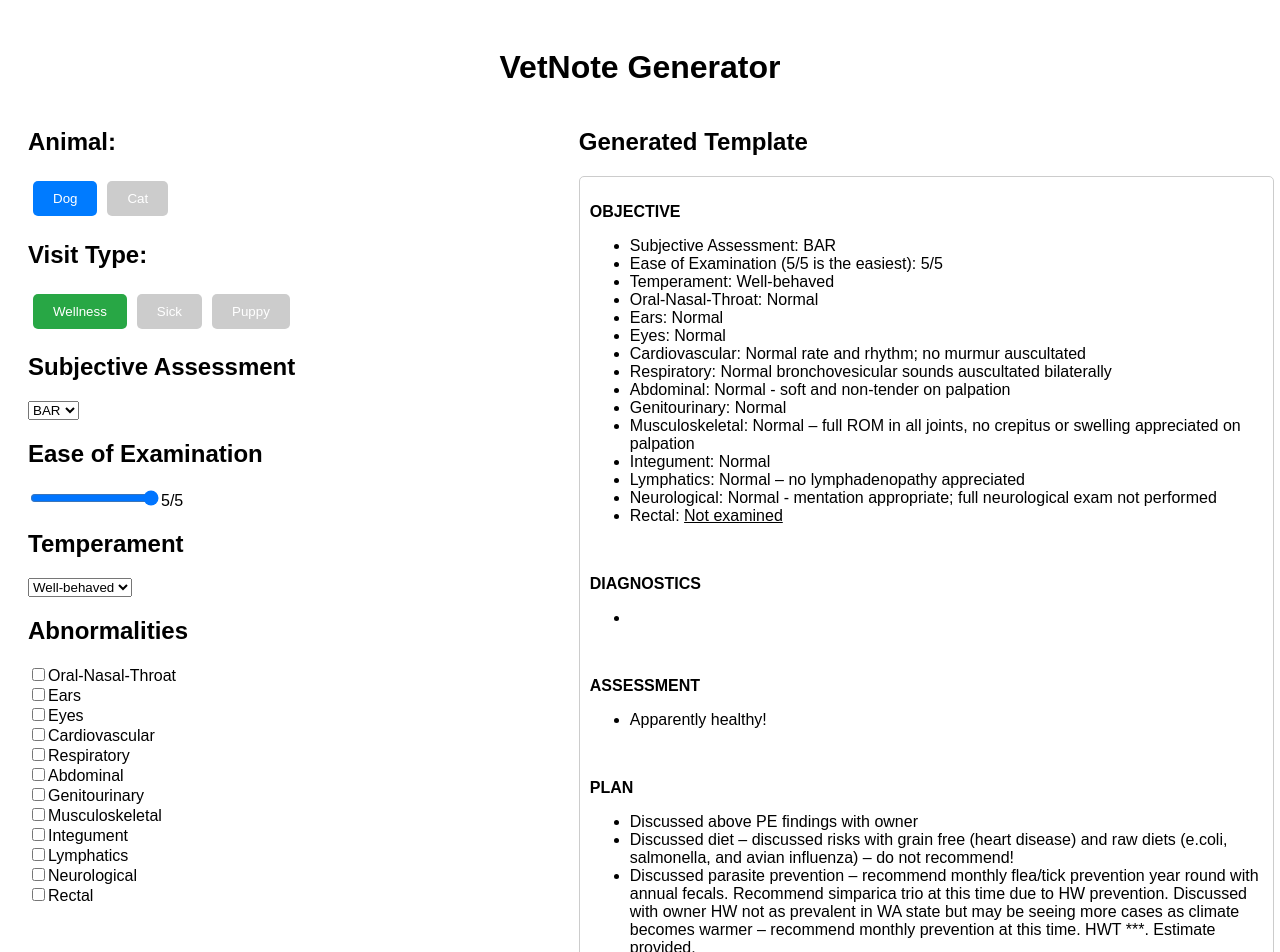
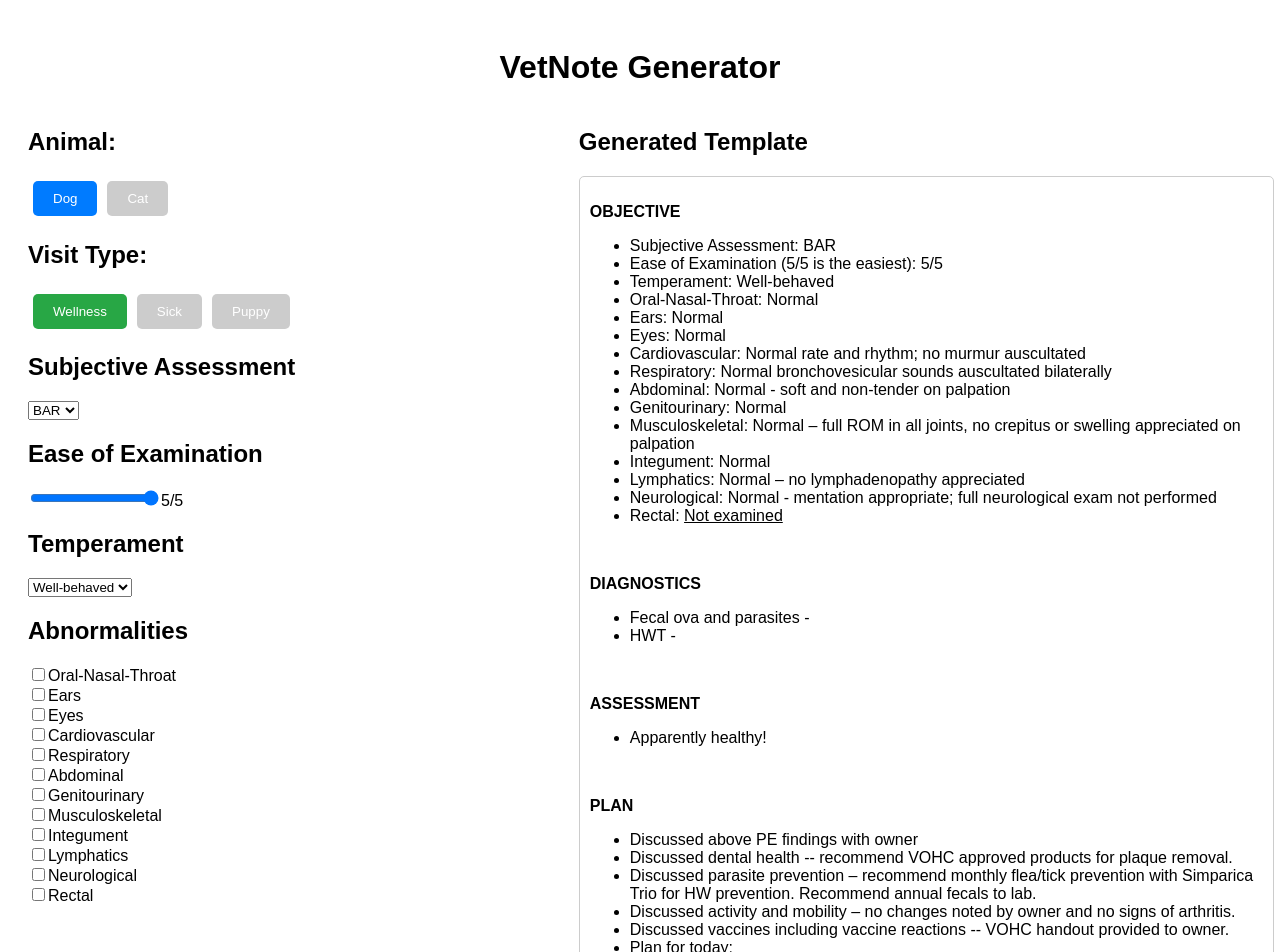
Before and after one commit to ianrichr/vetnote.github.io, a React (Create React App) app: page / in a window 1280 px wide. Shown: the top 952 px of the page. Built offline with nearby package versions, Linux system fonts and the light colour scheme.

Commit message:
Dog wellness template adjustments

```diff
--- a/src/config/sectionTexts.ts
+++ b/src/config/sectionTexts.ts
@@ -8,19 +8,29 @@ export const assessmentConfig = {
   },
 };
 
+// Diagnostics section configurations
+
+export const diagnosticsConfig = {
+  wellness: {
+    default: 'Fecal ova and parasites - ',
+    dog: 'HWT - ',
+    cat: '',
+  },
+};
+
 // Plan section configurations by visit type and animal
 
 export const planConfig = {
   wellness: {
     dog: {
       peFindings: 'Discussed above PE findings with owner',
-      diet: 'Discussed diet – discussed risks with grain free (heart disease) and raw diets (e.coli, salmonella, and avian influenza) – do not recommend!',
+      dentalHealth: 'Discussed dental health -- recommend VOHC approved products for plaque removal.',
       parasite:
-        'Discussed parasite prevention – recommend monthly flea/tick prevention year round with annual fecals. Recommend simparica trio at this time due to HW prevention. Discussed with owner HW not as prevalent in WA state but may be seeing more cases as climate becomes warmer – recommend monthly prevention at this time. HWT ***. Estimate provided.',
+        'Discussed parasite prevention – recommend monthly flea/tick prevention with Simparica Trio for HW prevention. Recommend annual fecals to lab.',
       activity:
         'Discussed activity and mobility – no changes noted by owner and no signs of arthritis.',
       vaccines:
-        'Discussed vaccines – today due for ***. Discussed canine influenza vaccine. Discussed vaccine reactions with owner.',
+        'Discussed vaccines including vaccine reactions -- VOHC handout provided to owner.',
       planForToday: 'Plan for today:',
       ownerAgrees:
         'Owner agrees with above plan and has no questions at this time.',
--- a/src/templates/sections/DiagnosticsSection.ts
+++ b/src/templates/sections/DiagnosticsSection.ts
@@ -2,9 +2,29 @@ import { TemplateContext, DiagnosticsSection, DiagnosticItem } from '../../types
 import { buildEarsDiagnostics } from '../systems/Ears';
 import { buildEyesDiagnostics } from '../systems/Eyes';
 import { getPuppyKittenDiagnostics } from '../../config/systemTexts';
+import { diagnosticsConfig } from '../../config/sectionTexts';
 
 export const buildDiagnosticsSection = (context: TemplateContext): DiagnosticsSection => {
   const items: DiagnosticItem[] = [];
+
+  // Check if there are any abnormalities
+  const hasAbnormalities = context.abnormalities.length > 0;
+
+  // Add healthy diagnositic text if no abnormalities
+  if (!hasAbnormalities && context.visitType != "Sick") {
+    let defaultDiagosticText = diagnosticsConfig.wellness.default;
+    let dogDiagnosticText = diagnosticsConfig.wellness.dog;
+    let catDiagnosticText = diagnosticsConfig.wellness.cat
+    items.push({ label: defaultDiagosticText });
+
+    if (context.animal === 'Dog' && dogDiagnosticText) {
+      items.push({ label: dogDiagnosticText });
+    } else if (context.animal === 'Cat' && catDiagnosticText) {
+      items.push({ label: catDiagnosticText });
+    }
+
+    return { items };
+  }
 
   // Ears diagnostics (returns array now)
   const earsDiagnostics = buildEarsDiagnostics(context);
--- a/src/templates/sections/PlanSection.ts
+++ b/src/templates/sections/PlanSection.ts
@@ -113,7 +113,7 @@ const getVisitSpecificPlanItems = (context: TemplateContext): PlanItem[] => {
   const items: PlanItem[] = [];
 
   if (context.visitType === 'Wellness' && context.animal === 'Dog') {
-    items.push({ text: planConfig.wellness.dog.diet });
+    items.push({text: planConfig.wellness.dog.dentalHealth});
     items.push({ text: planConfig.wellness.dog.parasite });
     items.push({ text: planConfig.wellness.dog.activity });
     items.push({ text: planConfig.wellness.dog.vaccines });
```
